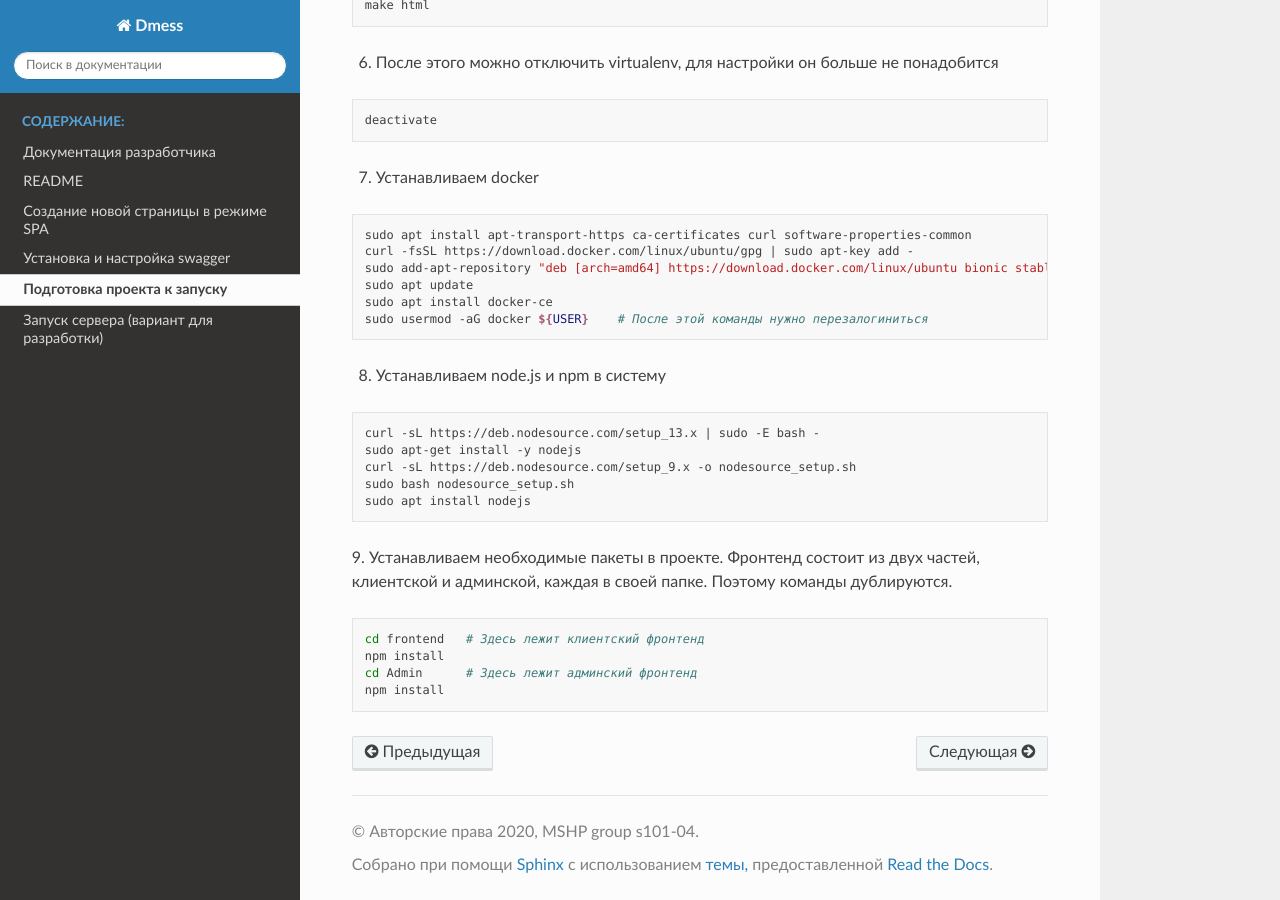
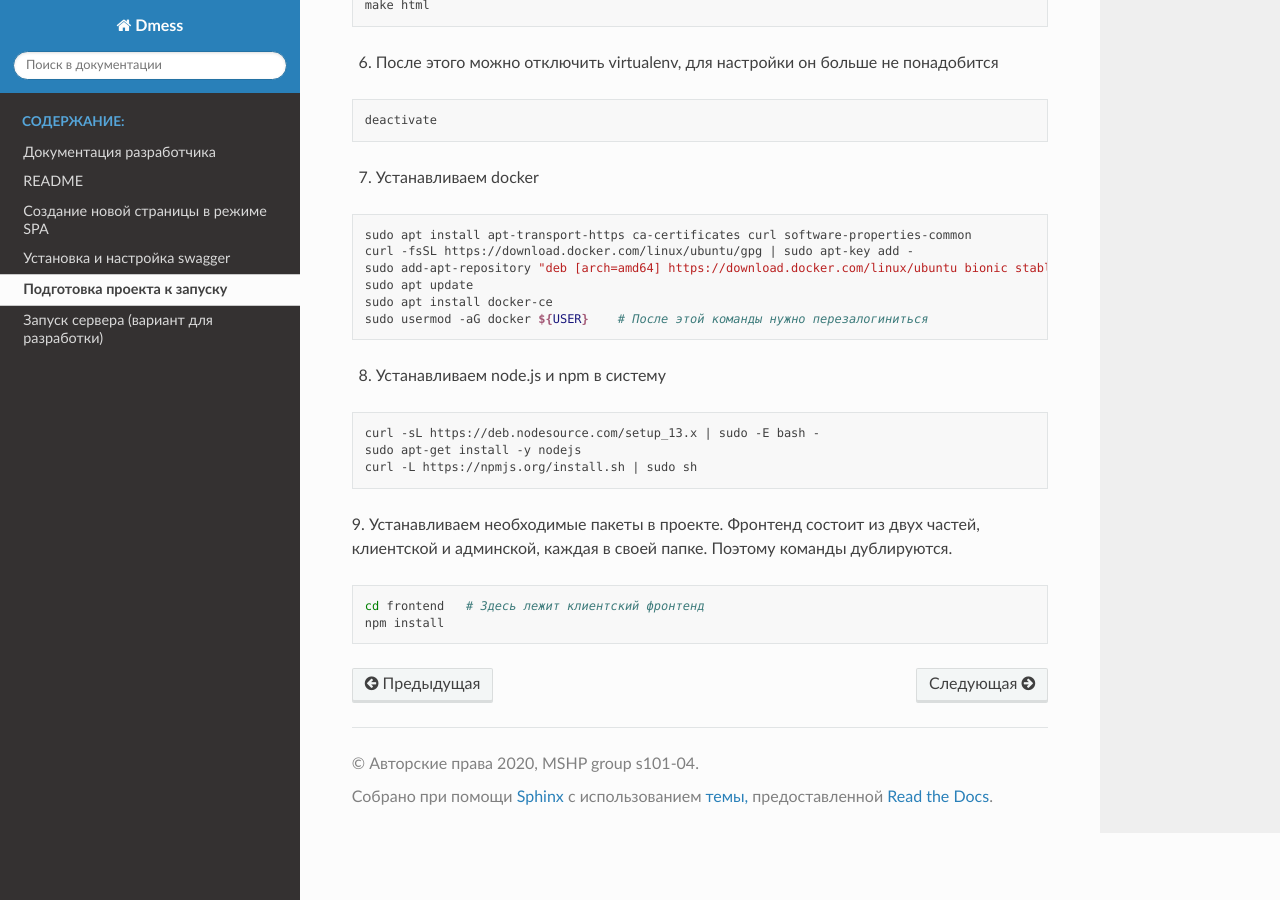
Before and after one commit to ovzen/dmess-, a Sphinx documentation site: the page built from docs/prepare.rst, in a window 1280 px wide and 900 px high, scrolled down 899 px. Built offline with Sphinx 7.4.7 and the Read the Docs theme 2.0.0, drawn with Linux system fonts in a browser that asks for light colours.

Commit message:
Fix prepare manual. Add npm install command

```diff
--- a/docs/prepare.rst
+++ b/docs/prepare.rst
@@ -66,9 +66,7 @@
 
     curl -sL https://deb.nodesource.com/setup_13.x | sudo -E bash -
     sudo apt-get install -y nodejs
-    curl -sL https://deb.nodesource.com/setup_9.x -o nodesource_setup.sh
-    sudo bash nodesource_setup.sh
-    sudo apt install nodejs
+    curl -L https://npmjs.org/install.sh | sudo sh
 
 9. Устанавливаем необходимые пакеты в проекте.
 Фронтенд состоит из двух частей, клиентской и админской, каждая в своей папке. Поэтому команды дублируются.
@@ -77,5 +75,3 @@
 
     cd frontend   # Здесь лежит клиентский фронтенд
     npm install
-    cd Admin      # Здесь лежит админский фронтенд
-    npm install
```
